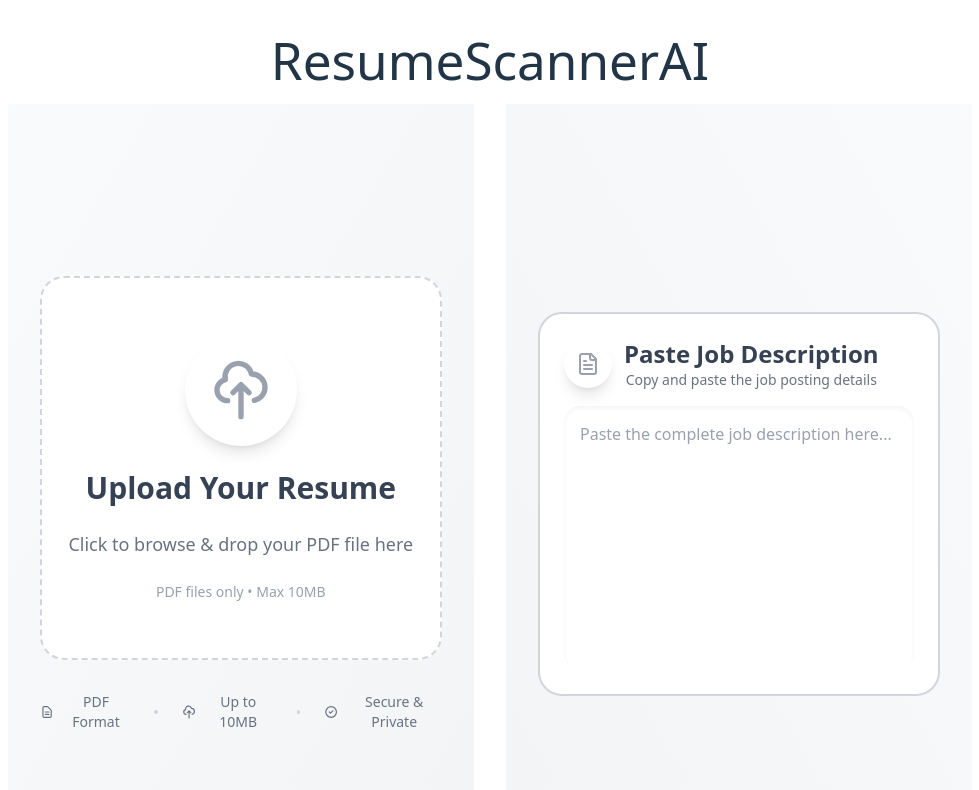
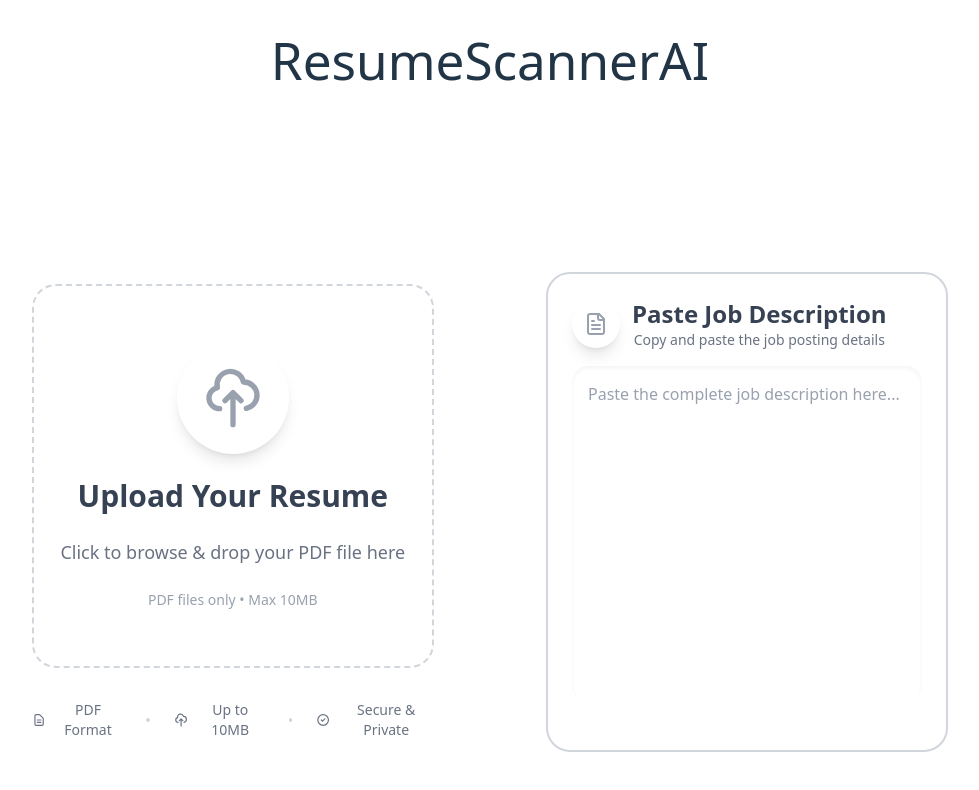
Before and after one commit to oriohayon15/ResumeScannerAI, a React (Vite) app in the folder client/: page / in a window 1280 px wide. Shown: the top 790 px of the page, without its empty margins (150-1129 px from the left). Built offline with nearby package versions, Linux system fonts and the light colour scheme.

Commit message:
Made slight tweaks on design

```diff
--- a/client/src/App.jsx
+++ b/client/src/App.jsx
@@ -11,10 +11,10 @@ function App() {
       <div>
       <h1>ResumeScannerAI</h1>
       <div class='flex'>
-          <div class='w-1/2 p-4'>
+          <div class='w-1/2 p-6'>
             <ResumeUpload jobDescription={jobDescription} />
           </div>
-          <div class='w-1/2 p-4'>
+          <div class='w-1/2 p-6'>
             <ApplicationInput value={jobDescription} onChange={setJobDescription} />
           </div>
       </div>
--- a/client/src/components/ApplicationInput.jsx
+++ b/client/src/components/ApplicationInput.jsx
@@ -3,9 +3,9 @@ import { FileText } from 'lucide-react';
 
 const ApplicationInput = ({value, onChange}) => {
     return (
-            <div className="flex-1 p-8 flex items-center justify-center min-h-screen bg-gradient-to-bl from-gray-50 to-gray-100">
+            <div className="flex-1 p-8 flex items-center justify-center min-h-screen bg-gradient-to-bl ">
                 <div className="w-full max-w-2xl">
-                    <div className="relative w-full h-96 rounded-3xl border-2 border-gray-300 bg-white hover:border-blue-400 hover:bg-blue-50 hover:scale-105 hover:shadow-xl transition-all duration-300">
+                    <div className="relative w-full h-120 rounded-3xl border-2 border-gray-300 bg-white hover:border-blue-400 hover:bg-blue-50 hover:scale-105 hover:shadow-xl transition-all duration-300">
                         <div className="p-6 pb-4">
                             <div className="flex items-center space-x-3">
                                 <div className="p-3 rounded-full bg-white shadow-lg">
@@ -17,7 +17,7 @@ const ApplicationInput = ({value, onChange}) => {
                                 </div>
                             </div>
                         </div>
-                        <div className="px-6 pb-6 h-72">
+                        <div className="px-6 pb-6 h-90">
                             <textarea
                                 value={value}
                                 onChange={(e) => onChange(e.target.value)}
--- a/client/src/components/ResumeUpload.jsx
+++ b/client/src/components/ResumeUpload.jsx
@@ -78,7 +78,7 @@ const ResumeUpload = ({ jobDescription }) => {
     }
 
     return (
-        <div className="flex-1 p-8 flex items-center justify-center min-h-screen bg-gradient-to-br from-gray-50 to-gray-100">
+        <div className="flex-1 p-8 flex items-center justify-center min-h-screen bg-gradient-to-br">
             <div className="w-full max-w-2xl">
                 <input type='file' accept='.pdf' onChange={handleFileChange} className="hidden" id="file-input"/>
 
```
